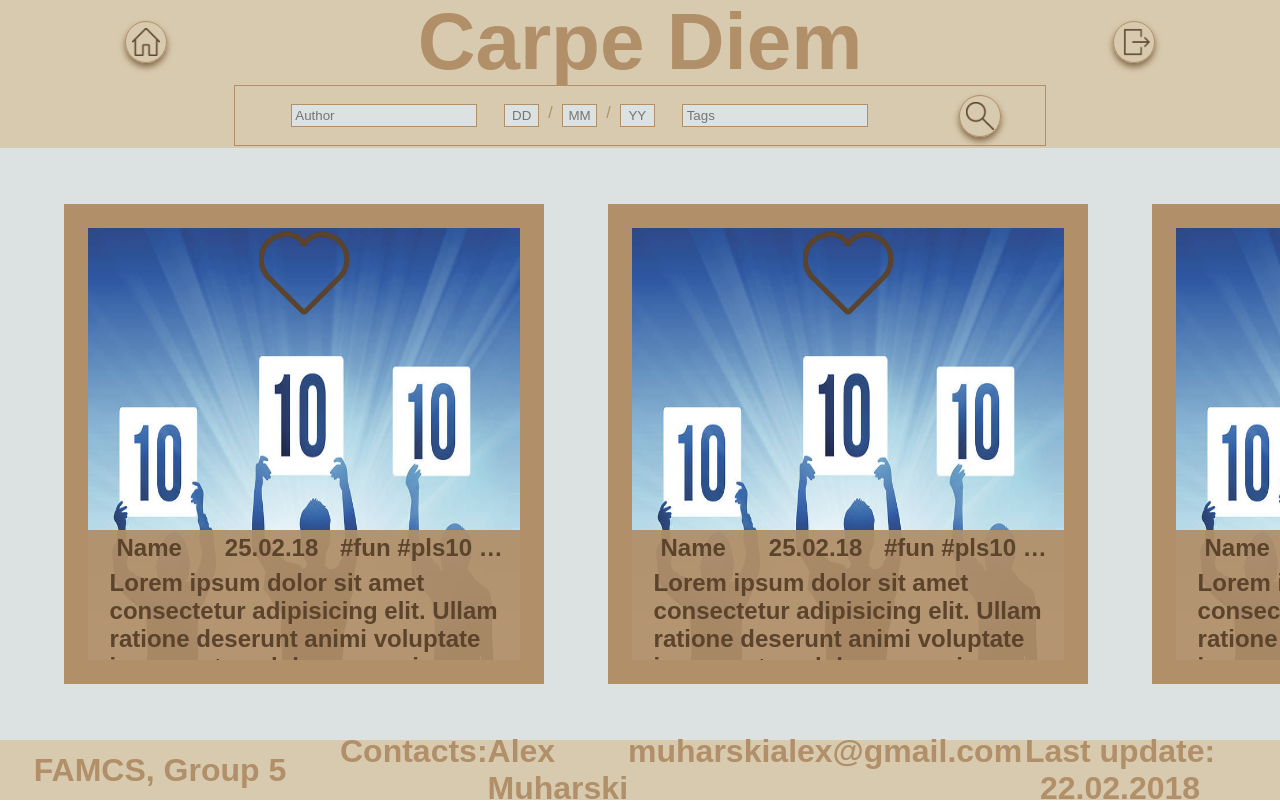
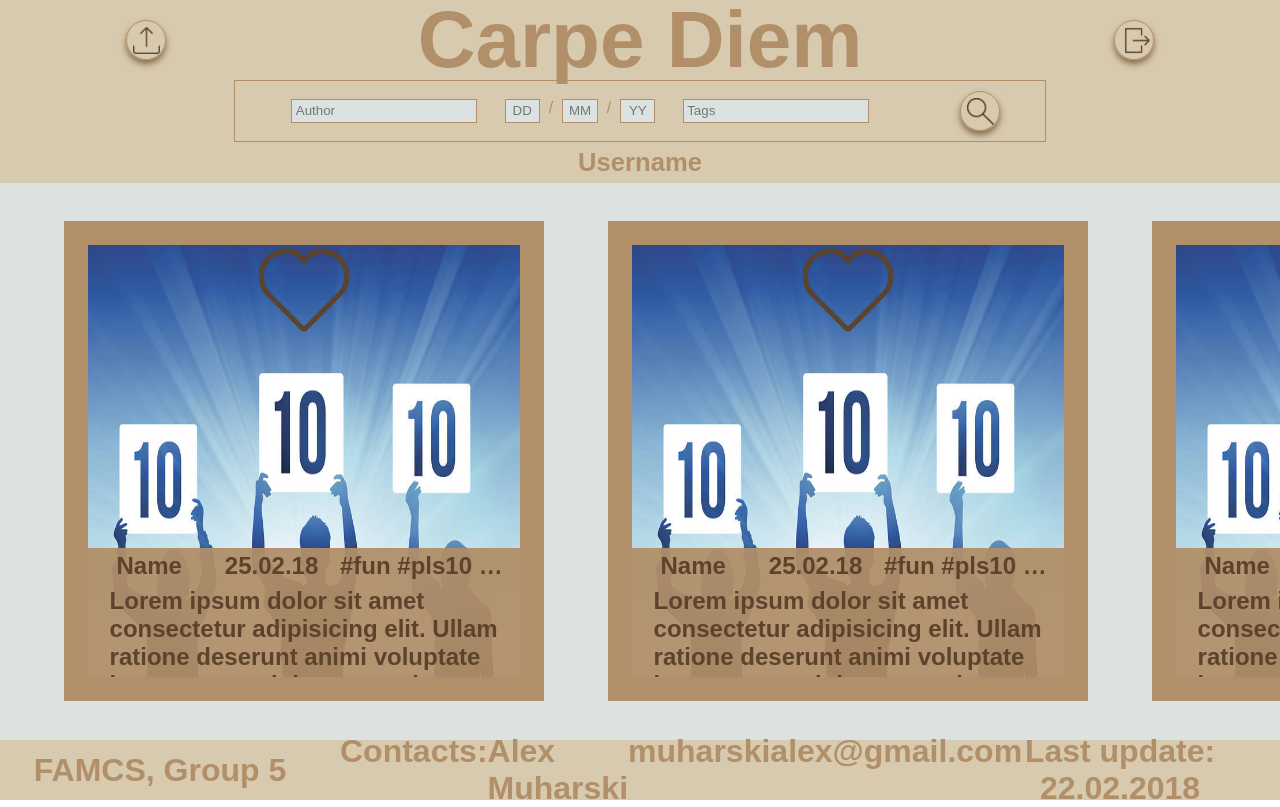
Before and after one commit to whybazinga/Practice, a plain HTML site: page index.html in a window 1280 px wide. Drawn offline with Linux system fonts and the light colour scheme; a web font is replaced by a local one.

Commit message:
added username for logged in users + changed home button to upload button

```diff
--- a/css/header.css
+++ b/css/header.css
@@ -3,7 +3,7 @@ header{
     flex-direction: column;
     justify-content: space-around;
     background: rgb(216,202,174);
-    height: 250px;
+    height: 280px;
 }
 
 header h1{
@@ -56,8 +56,8 @@ header h1{
     border: 1px solid rgb(177, 143, 105);
 }
 
-.home{
-    background: url("../icons/home.png");
+.upload{
+    background: url("../icons/upload.png");
     background-size: 70% 70%;
     background-repeat: no-repeat;
     background-position: center;
@@ -77,6 +77,13 @@ header h1{
     background-position: center;
 }
 
+.header-username{
+    text-align: center;
+    height: 1.6em;
+    line-height: 1.6em;
+    font-size: 1.6em;
+}
+
 @media screen and (max-width:500px){
     header h1{
         font-size: 2em;
@@ -93,7 +100,7 @@ header h1{
     }
 
     header{
-        height: 200px;
+        height: 220px;
     }
 
     .header-search-bar{
@@ -117,7 +124,7 @@ header h1{
     }
 
     header{
-        height: 80px;
+        height: 100px;
     }
 
     .header-search-bar{
--- a/index.html
+++ b/index.html
@@ -15,11 +15,11 @@
     <div id="root">
         <header>
             <div class="header-buttons-bar">
-                <div class="home button"></div>
+                <button class="upload button"></button>
                 <h1>
                     Carpe Diem
                 </h1>
-                <div class="logout button"></div>
+                <button class="logout button"></button>
             </div>
             <div class="header-search-bar">
                 <div class="search-fields">
@@ -31,8 +31,9 @@
                     </div>
                     <input type="text" placeholder="Tags" />
                 </div>
-                <div class="search button"></div>
+                <button class="search button"></button>
             </div>
+            <h2 class="header-username">Username</h2>
         </header>
         <main>
             <div class="post">
```
